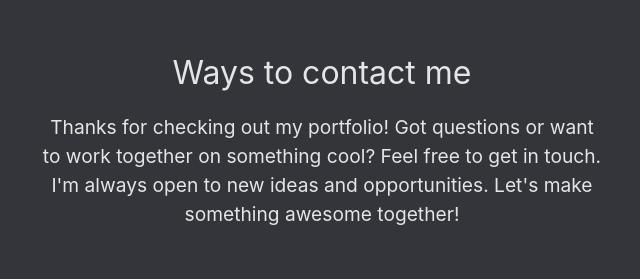
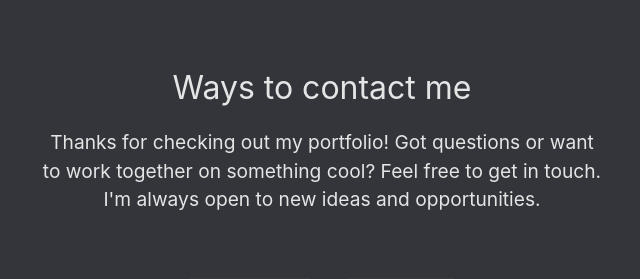
Before and after one commit to dylanmsql/portfolio, a Svelte app: page / in a window 1280 px wide. Shown: the part 2613-2892 px from the top of the page, without its empty margins (318-958 px from the left). Built offline with nearby package versions, Linux system fonts and the light colour scheme.

Commit message:
Update paragraph

```diff
--- a/src/layouts/section/Contact.svelte
+++ b/src/layouts/section/Contact.svelte
@@ -30,7 +30,7 @@
 <section id='contact'>
   <div class='contact-wrapper'>
     <h1>Ways to contact me</h1>
-    <p>Thanks for checking out my portfolio! Got questions or want to work together on something cool? Feel free to get in touch. I'm always open to new ideas and opportunities. Let's make something awesome together!</p>
+    <p>Thanks for checking out my portfolio! Got questions or want to work together on something cool? Feel free to get in touch. I'm always open to new ideas and opportunities.</p>
     <div class='links'>
       {#each contacts as contact}
         <LinkCard {contact} />
```
